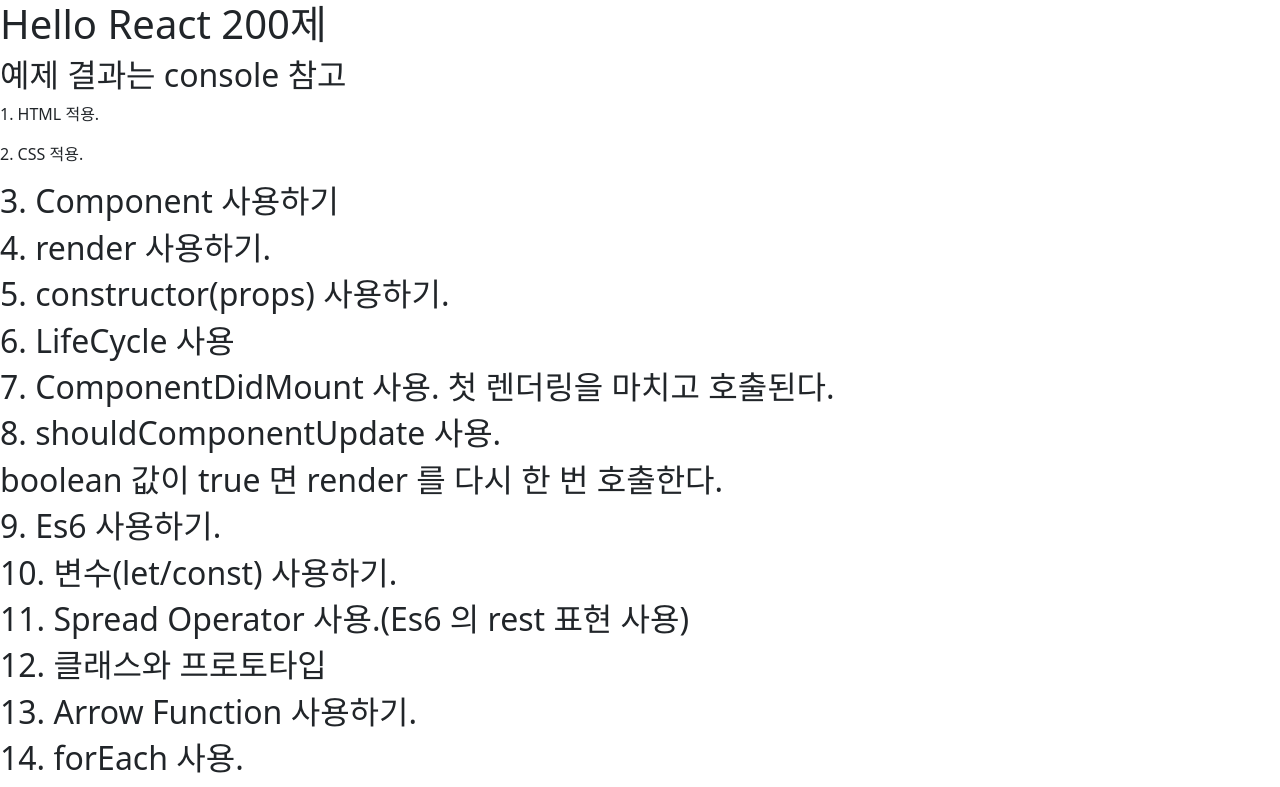
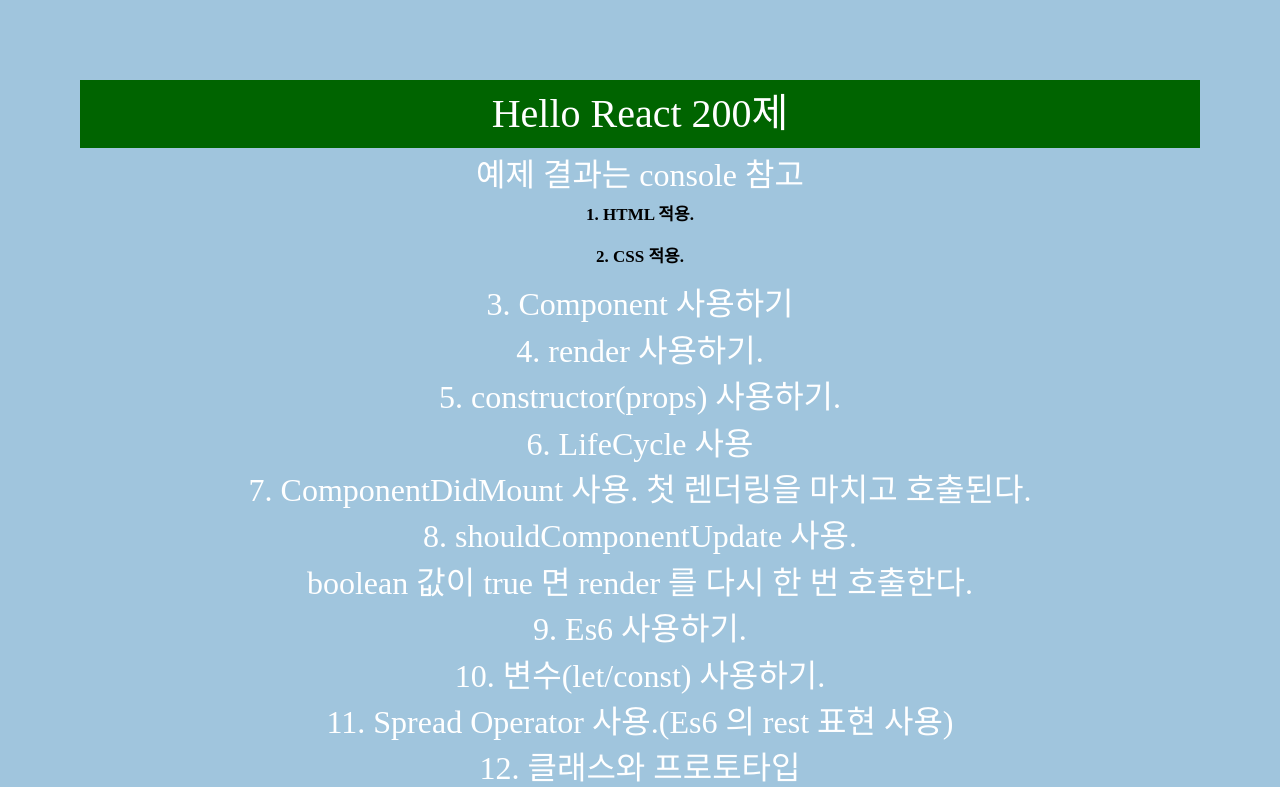
Before and after one commit to kdd9512/react200, a React (Create React App) app: page / in a window 1280 px wide. Shown: the top 787 px of the page. Built offline with nearby package versions, Linux system fonts and the light colour scheme.

Commit message:
20211119 4st commit.
React 200
number 71~75

```diff
--- a/src/App.css
+++ b/src/App.css
@@ -2,32 +2,32 @@
 2.  css 적용.
 */
 
-/*div {*/
-/*    background-color: rgb(160, 197, 221);*/
-/*    color: rgb(255,255,255);*/
-/*    padding: 40px;*/
-/*    font-family: 고딕;*/
-/*    text-align: center;*/
-/*}*/
+div {
+    background-color: rgb(160, 197, 221);
+    color: rgb(255,255,255);
+    padding: 40px;
+    font-family: 고딕;
+    text-align: center;
+}
 
-/*h1 {*/
-/*    color: white;*/
-/*    background-color: darkgreen;*/
-/*    padding: 10px;*/
-/*    font-family: 궁서;*/
-/*}*/
+h1 {
+    color: white;
+    background-color: darkgreen;
+    padding: 10px;
+    font-family: 궁서;
+}
 
-/*h2 {*/
-/*    color: brown;*/
-/*    font-family: 고딕;*/
-/*    font-weight: bold;*/
-/*}*/
+h2 {
+    color: brown;
+    font-family: 고딕;
+    font-weight: bold;
+}
 
-/*p {*/
-/*    color: black;*/
-/*    font-size: 17px;*/
-/*    font-weight: bold;*/
-/*}*/
+p {
+    color: black;
+    font-size: 17px;
+    font-weight: bold;
+}
 
 .carousel-indicators {
     visibility: hidden;
--- a/src/App.js
+++ b/src/App.js
@@ -70,6 +70,9 @@
 import R068 from "./component/R068_OnMouseMove";
 import R069 from "./component/R069_OnMouseOver";
 import R070 from "./component/R070_OnMouseOut";
+import R071 from "./component/R071_OnKey";
+import R072 from "./component/R072_OnSubmit";
+import R073 from "./component/R073_ReactRef";
 
 
 function App() {
@@ -162,7 +165,10 @@
             <R067/>
             <R068/>
             <R069/>
-                <R070/>
+            <R070/>
+            <R071/>
+            <R072/>
+            <R073/>
         </div>
     );
 }
--- a/src/component/R070_OnMouseOut.js
+++ b/src/component/R070_OnMouseOut.js
@@ -10,7 +10,7 @@
         return (
             <div style={{marginTop: "50px", marginBottom: "50px"}}>
                 <div onMouseOut={e => this.onMouseOut("div")}>
-                    <h1>R069 OnMouseOver</h1>
+                    <h1>R070 OnMouseOut</h1>
                 </div>
                 <input type="text" onMouseOut={e => this.onMouseOut("input")}/>
                 <select onMouseOut={e => this.onMouseOut("select")}>
--- /dev/null
+++ b/src/component/R071_OnKey.js
@@ -0,0 +1,28 @@
+import React, {Component} from "react";
+
+class R071_OnKey extends Component {
+
+    // ev 는  문자열, e 는 event 객체
+    onkey = (ev, e) => {
+        let val = e.target.value;
+        console.log("event : " + ev + ", value : " + val);
+    }
+
+    // onKeyDown / Up 은 키를 누르고 떼는 데에 반응한다. 한영키/print screen 은 인식 못한다.
+    // onKeyPress 는 실제 문자가 입력되었을 때 반응하며, Ctrl/Alt/Shift 등을 인식하지 못한다.
+    render() {
+        return (
+            <div style={{marginTop: "50px", marginBottom: "50px"}}>
+                onKeyDown : <input type="text"
+                                   onKeyDown={e => this.onkey("onKeyDown", e)}/><br/>
+                onKeyPress : <input type="text"
+                                    onKeyPress={e => this.onkey("onKeyPress", e)}/><br/>
+                onKeyUP : <input type="text"
+                                 onKeyUp={e => this.onkey("onKeyUp", e)}/>
+            </div>
+        );
+    }
+
+}
+
+export default R071_OnKey;
--- /dev/null
+++ b/src/component/R072_OnSubmit.js
@@ -0,0 +1,22 @@
+import React, {Component} from "react";
+
+class R072_OnSubmit extends Component {
+
+    submit(e) {
+        e.preventDefault();
+        let inputValue = document.getElementById("onSubId").value;
+        console.log("inputValue : " + inputValue);
+    }
+
+    render() {
+        return (
+            <form onSubmit={this.submit} style={{marginTop: "50px", marginBottom: "50px"}}>
+                <input type="text" id="onSubId"/>
+                <input type="submit" value="submit"/>
+            </form>
+        );
+    }
+
+}
+
+export default R072_OnSubmit;
--- /dev/null
+++ b/src/component/R073_ReactRef.js
@@ -0,0 +1,31 @@
+import React, {Component} from "react";
+
+class R073_ReactRef extends Component {
+
+    constructor(props) {
+        super(props);
+        this.InputRef = React.createRef();
+    }
+
+    refFocus = (e) => {
+        this.InputRef.current.focus();
+    }
+
+    jsFocus() {
+        document.getElementById("refId").focus();
+    }
+
+    render() {
+        return (
+            <div style={{marginTop: "50px", marginBottom: "50px"}}>
+                <input id="refId" type="text" ref={this.InputRef}/>
+                <input type="button" value="Ref Focus" onClick={this.refFocus}/>
+                <input type="button" value="JS Focus"
+                       onClick={this.jsFocus}/>
+            </div>
+        );
+    }
+
+}
+
+export default R073_ReactRef;
```
